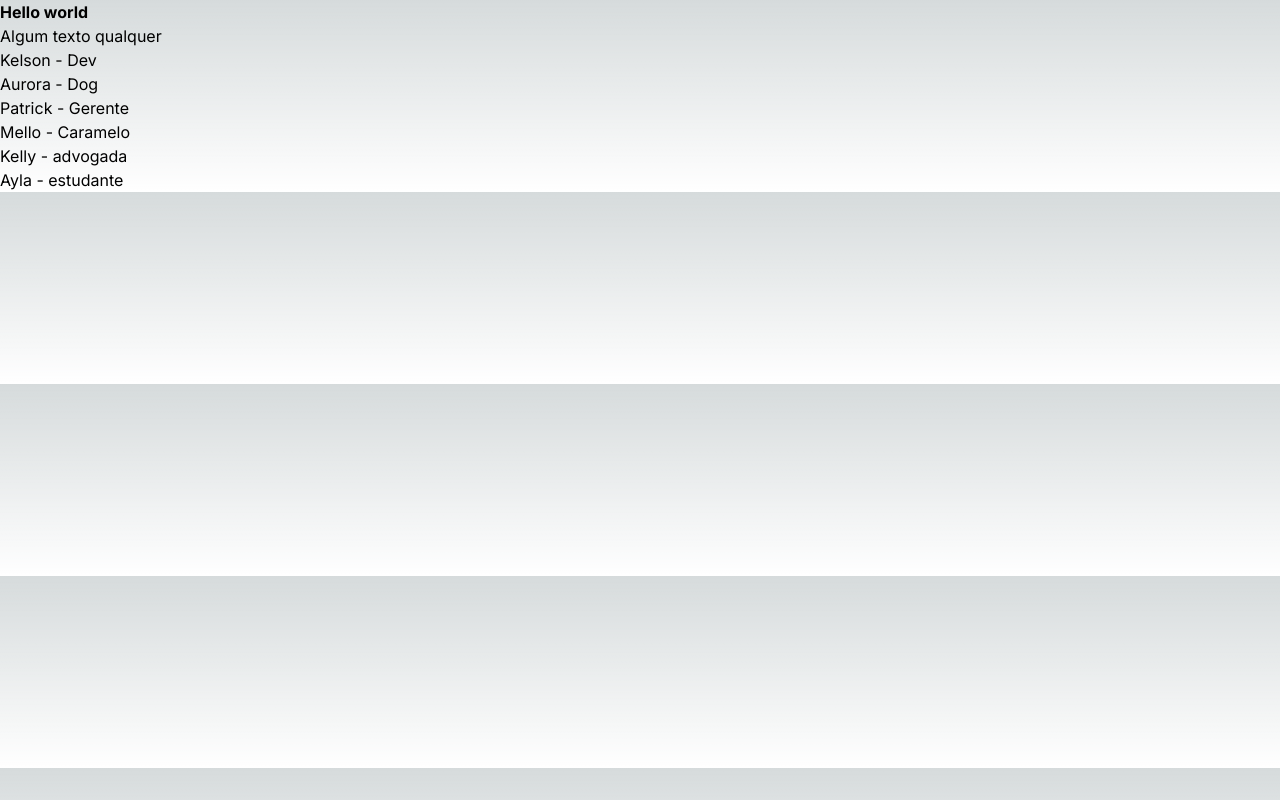
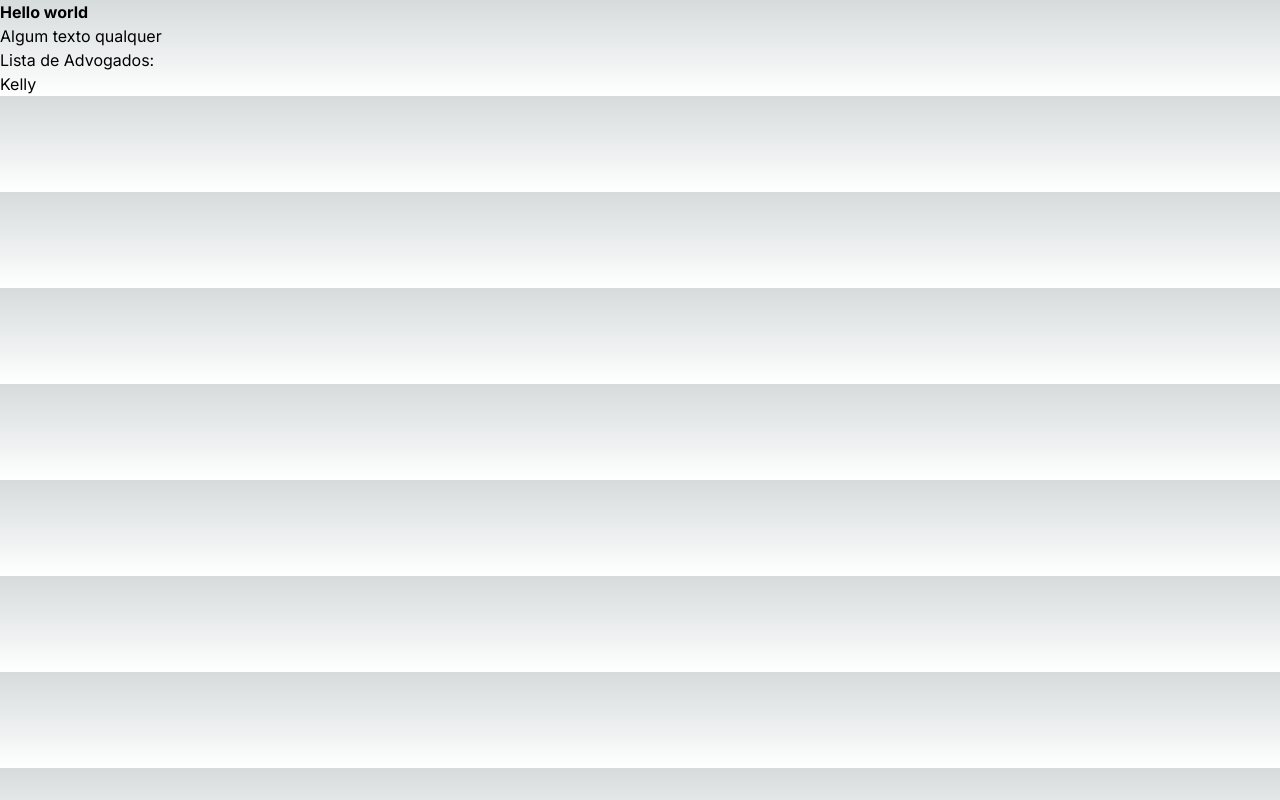
Before and after one commit to kelsonobd/Primeiro-projeto-React, a Next.js app: page / in a window 1280 px wide. Built offline with nearby package versions, Linux system fonts and the light colour scheme.

Commit message:
filtrando listas

```diff
--- a/src/app/page.tsx
+++ b/src/app/page.tsx
@@ -3,19 +3,23 @@ import { peopleList } from "../data/peopleList";
 
 const Page = () => {
 
-
+  const advogado = peopleList.filter(person => person.profession === 'advogado')
 
   return (
     <div>
       <h1 className="font-bold text 2-1">Hello world</h1>
       <h3>Algum texto qualquer</h3>
 
-      {peopleList.length > 0 &&
-        <ul>
-          {peopleList.map(
-            person => <li key={person.id}>{person.name} - {person.profession}</li>
-          )}
-        </ul>
+      {advogado.length > 0 &&
+        <>
+          <h3>Lista de Advogados:</h3>
+          <ul>
+            {advogado.map(person =>
+              <li key={person.id}>{person.name}</li>
+              )}
+          </ul>
+        </>
+
       }
 
     </div>
--- a/src/data/peopleList.ts
+++ b/src/data/peopleList.ts
@@ -5,6 +5,6 @@ export const peopleList: Person[] = [
     { id: 2, name: 'Aurora', profession: 'Dog'},
     { id: 3, name: 'Patrick', profession: 'Gerente'},
     { id: 4, name: 'Mello', profession: 'Caramelo'},
-    { id: 5, name: 'Kelly', profession: 'advogada'},
+    { id: 5, name: 'Kelly', profession: 'advogado'},
     { id: 6, name: 'Ayla', profession: 'estudante'}
   ];
```
